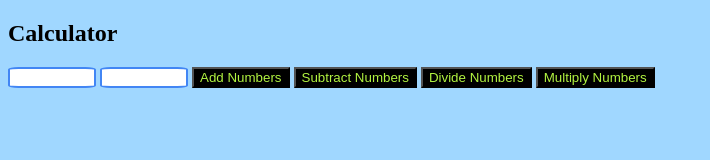
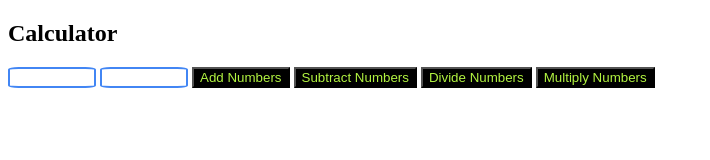
Before and after one commit to nataliedellimmagine/Calculator, a plain HTML site: page index.html in a window 1280 px wide. Shown: the whole page, without its empty margins (0-710 px from the left). Drawn offline with Linux system fonts and the light colour scheme.

Commit message:
Update style.css

```diff
--- a/style.css
+++ b/style.css
@@ -1,6 +1,4 @@
-html{
-background-color: #a0d7ff;
-}
+
 
 #numberOne{
   border-radius: 12%;
```
